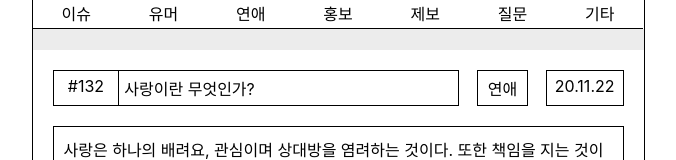
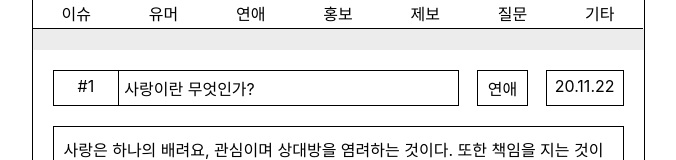
Before and after one commit to Im-Gui-Ddang-Gui/Im-Gui-Ddang-Gui-Frontend, a React (Create React App) app: page / in a window 1280 px wide. Shown: the part 199-359 px from the top of the page, without its empty margins (302-978 px from the left). Built offline with nearby package versions, Linux system fonts and the light colour scheme.

Commit message:
container

```diff
--- a/src/User/Components/Container/Container.js
+++ b/src/User/Components/Container/Container.js
@@ -1,14 +1,20 @@
 import React from 'react';
 import * as S from '../styled/ContainerStyle';
 
-const Container = () => {
+const Container = (props) => {
+
+    const onCommentModal = () => {
+        props.setCommentModal("visible");
+        props.setCommentHeight("500px");
+    }
 
     return (
         <>
             <S.ContainerStyle>
+
                 <S.ContainerHeader>
                     <S.HeaderId>
-                        #132
+                        #1
                     </S.HeaderId>
 
                     <S.HeaderTitle>
@@ -31,7 +37,7 @@ const Container = () => {
                     신고하기
                 </S.ReportButton>
 
-                <S.CommentButton>
+                <S.CommentButton onClick={onCommentModal}>
                     댓글보기
                 </S.CommentButton>
 
```
